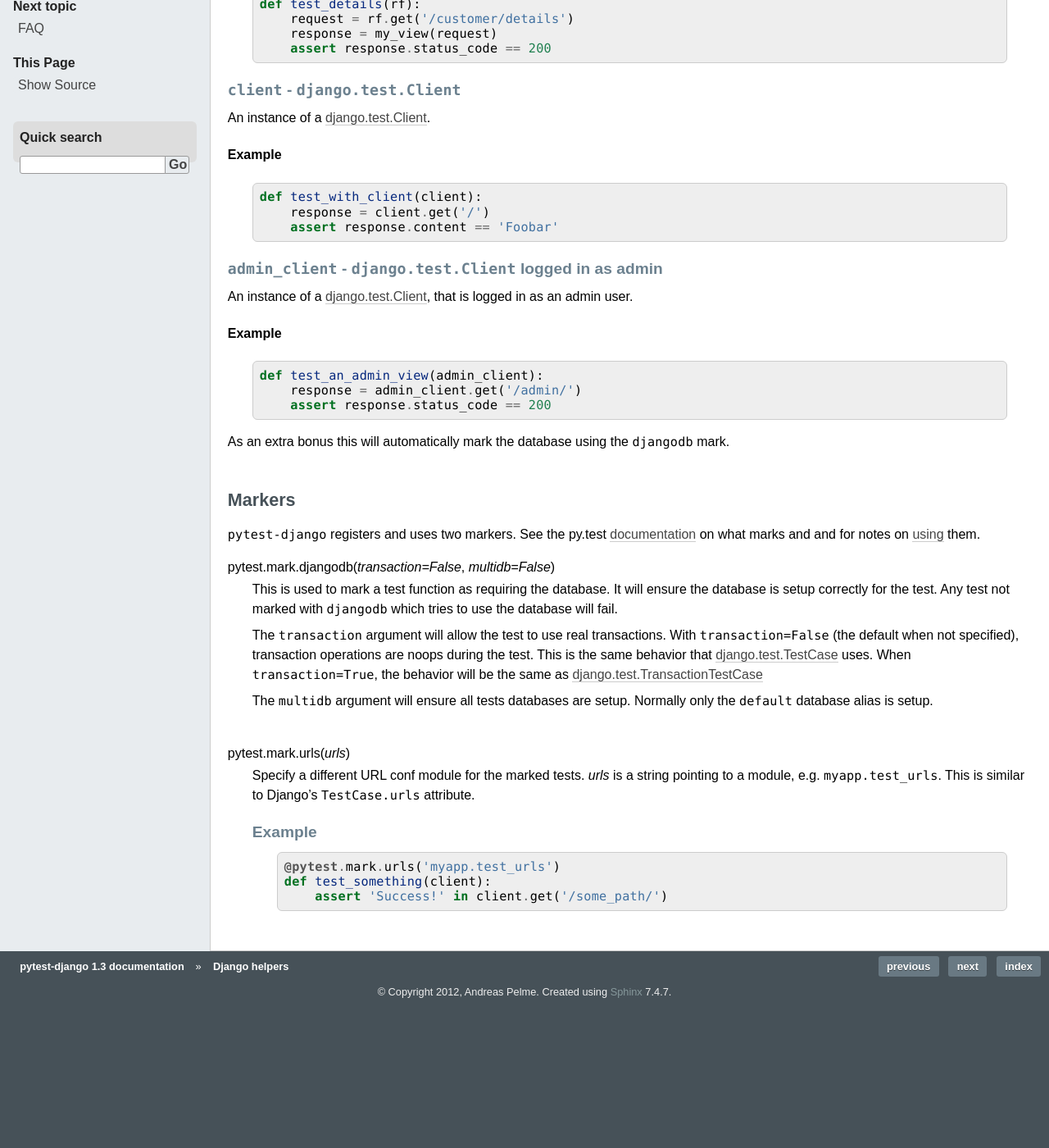
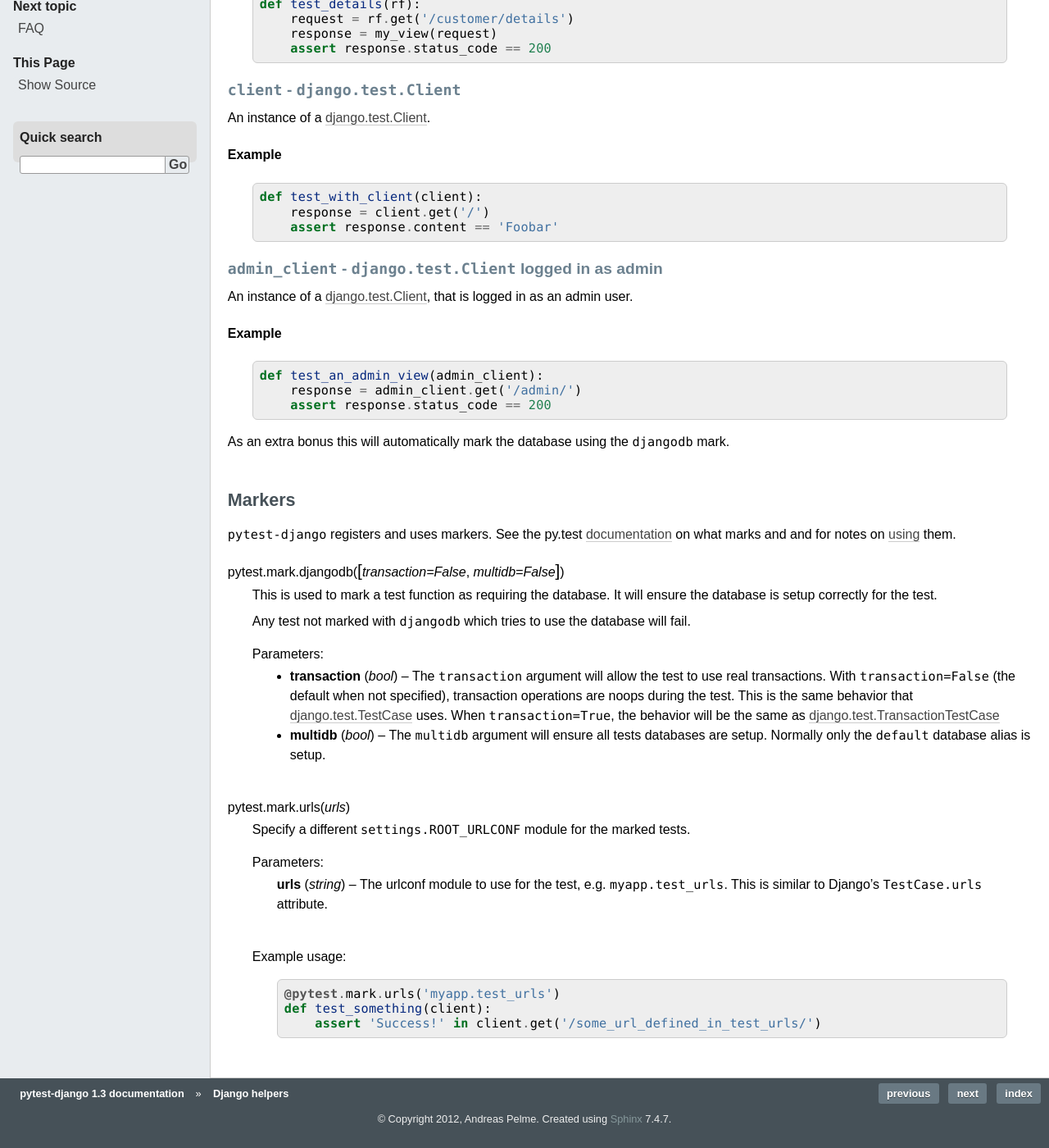
Before and after one commit to pytest-dev/pytest-django, a Sphinx documentation site: the page built from docs/helpers.rst, in a window 1280 px wide and 1400 px high, scrolled down 431 px. Shown: the whole window at 82% size. Built offline with Sphinx 7.4.7, drawn with Linux system fonts in a browser that asks for light colours; before the commit the page ends 1676 px from its top, so only the background shows below that.

Commit message:
Doc fixes

```diff
--- a/docs/helpers.rst
+++ b/docs/helpers.rst
@@ -67,43 +67,48 @@
 Markers
 -------
 
-``pytest-django`` registers and uses two markers.  See the py.test
-documentation_ on what marks and and for notes on using_ them.
+``pytest-django`` registers and uses markers.  See the py.test documentation_
+on what marks and and for notes on using_ them.
 
 .. _documentation: http://pytest.org/latest/mark.html
 .. _using: http://pytest.org/latest/example/markers.html#marking-whole-classes-or-modules
 
 
-.. py:function:: pytest.mark.djangodb(transaction=False, multidb=False)
+.. py:function:: pytest.mark.djangodb([transaction=False, multidb=False])
 
    This is used to mark a test function as requiring the database.  It
-   will ensure the database is setup correctly for the test.  Any test
-   not marked with ``djangodb`` which tries to use the database will
+   will ensure the database is setup correctly for the test.
+
+   Any test not marked with ``djangodb`` which tries to use the database will
    fail.
 
-   The ``transaction`` argument will allow the test to use real transactions.
-   With ``transaction=False`` (the default when not specified), transaction
-   operations are noops during the test. This is the same behavior that
-   `django.test.TestCase
-   <https://docs.djangoproject.com/en/dev/topics/testing/#django.test.TestCase>`_
-   uses. When ``transaction=True``, the behavior will be the same as
-   `django.test.TransactionTestCase
-   <https://docs.djangoproject.com/en/dev/topics/testing/#django.test.TransactionTestCase>`_
+   :type transaction: bool
+   :param transaction:
+     The ``transaction`` argument will allow the test to use real transactions.
+     With ``transaction=False`` (the default when not specified), transaction
+     operations are noops during the test. This is the same behavior that
+     `django.test.TestCase
+     <https://docs.djangoproject.com/en/dev/topics/testing/#django.test.TestCase>`_
+     uses. When ``transaction=True``, the behavior will be the same as
+     `django.test.TransactionTestCase
+     <https://docs.djangoproject.com/en/dev/topics/testing/#django.test.TransactionTestCase>`_
 
-   The ``multidb`` argument will ensure all tests databases are setup. Normally
-   only the ``default`` database alias is setup.
+   :type multidb: bool
+   :param multidb:
+     The ``multidb`` argument will ensure all tests databases are setup.
+     Normally only the ``default`` database alias is setup.
 
 .. py:function:: pytest.mark.urls(urls)
 
-   Specify a different URL conf module for the marked tests.  *urls*
-   is a string pointing to a module, e.g. ``myapp.test_urls``.  This
-   is similar to Django's ``TestCase.urls`` attribute.
+   Specify a different ``settings.ROOT_URLCONF`` module for the marked tests.
 
+   :type urls: string
+   :param urls:
+     The urlconf module to use for the test, e.g. ``myapp.test_urls``.  This is
+     similar to Django's ``TestCase.urls`` attribute.
 
-   Example
-   """""""
-   ::
+   Example usage::
 
      @pytest.mark.urls('myapp.test_urls')
      def test_something(client):
-         assert 'Success!' in client.get('/some_path/')
+         assert 'Success!' in client.get('/some_url_defined_in_test_urls/')
```
